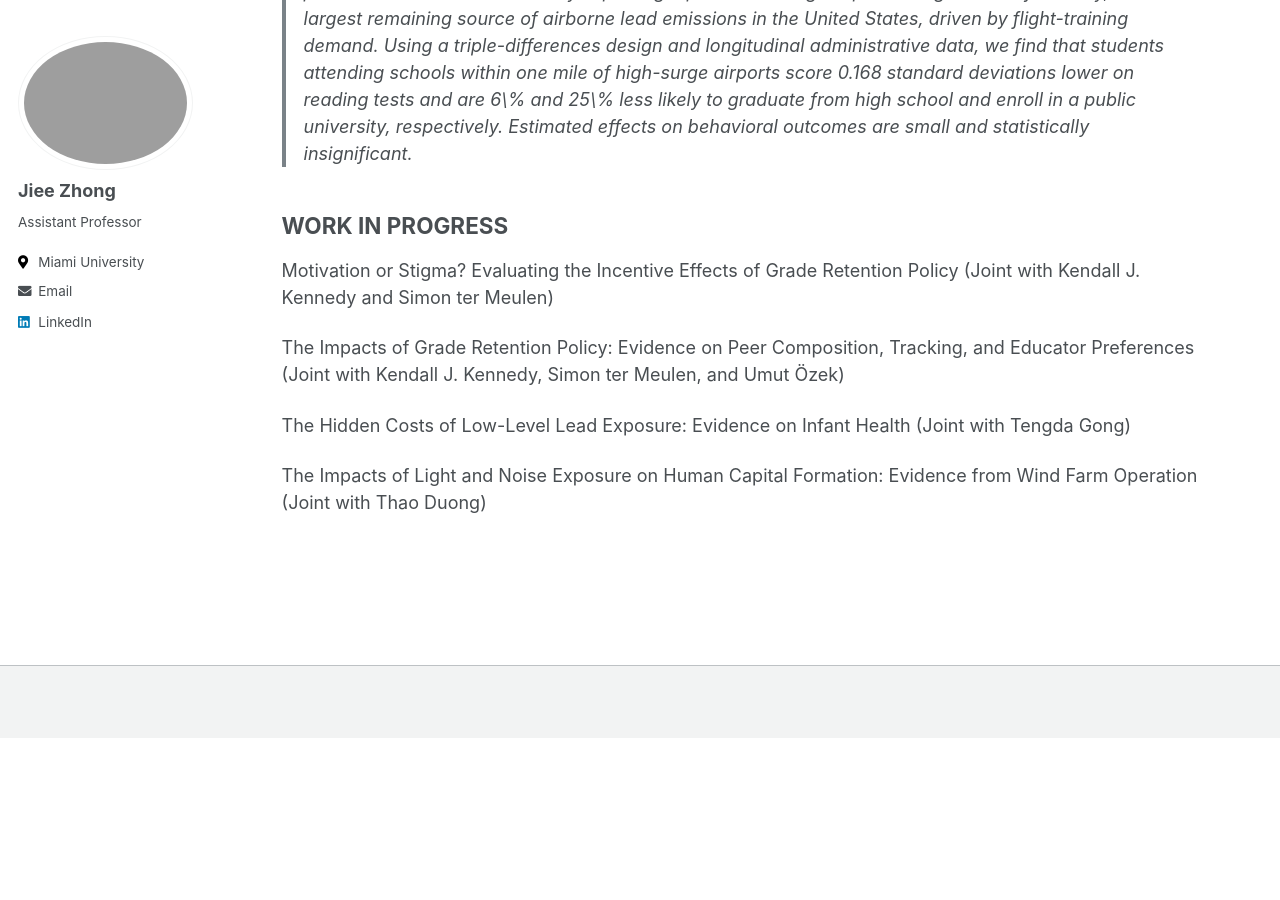
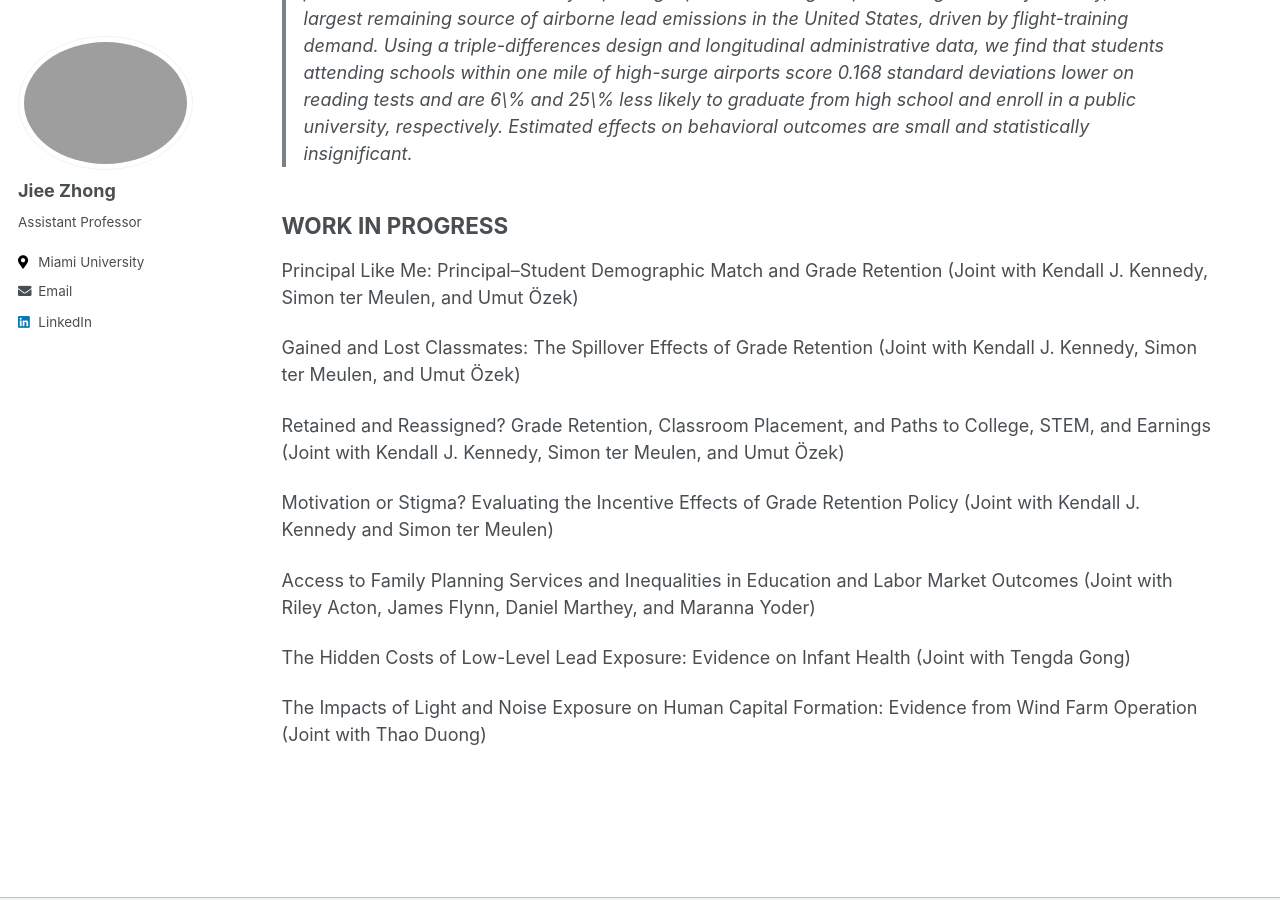
Before and after one commit to jieezhong/jieezhong.github.io, a Jekyll site: the page built from _pages/research.md, in a window 1280 px wide and 900 px high, scrolled down 2121 px. Built offline with Jekyll 4.4.1, drawn with Linux system fonts in a browser that asks for light colours; before the commit the page ends 2859 px from its top, so only the background shows below that.

Commit message:
Update research.md

```diff
--- a/_pages/research.md
+++ b/_pages/research.md
@@ -46,10 +46,16 @@ header:
 ## WORK IN PROGRESS
 
 
+Principal Like Me: Principal–Student Demographic Match and Grade Retention (Joint with Kendall J. Kennedy, Simon ter Meulen, and Umut Özek)
+
+Gained and Lost Classmates: The Spillover Effects of Grade Retention (Joint with Kendall J. Kennedy, Simon ter Meulen, and Umut Özek)
+
+Retained and Reassigned? Grade Retention, Classroom Placement, and Paths to College, STEM, and Earnings
+(Joint with Kendall J. Kennedy, Simon ter Meulen, and Umut Özek)
 
 Motivation or Stigma? Evaluating the Incentive Effects of Grade Retention Policy (Joint with Kendall J. Kennedy and Simon ter Meulen)
 
-The Impacts of Grade Retention Policy: Evidence on Peer Composition, Tracking, and Educator Preferences (Joint with Kendall J. Kennedy, Simon ter Meulen, and Umut Özek)
+Access to Family Planning Services and Inequalities in Education and Labor Market Outcomes (Joint with Riley Acton, James Flynn, Daniel Marthey, and Maranna Yoder)
 
 The Hidden Costs of Low-Level Lead Exposure: Evidence on Infant Health (Joint with Tengda Gong)
 
```
